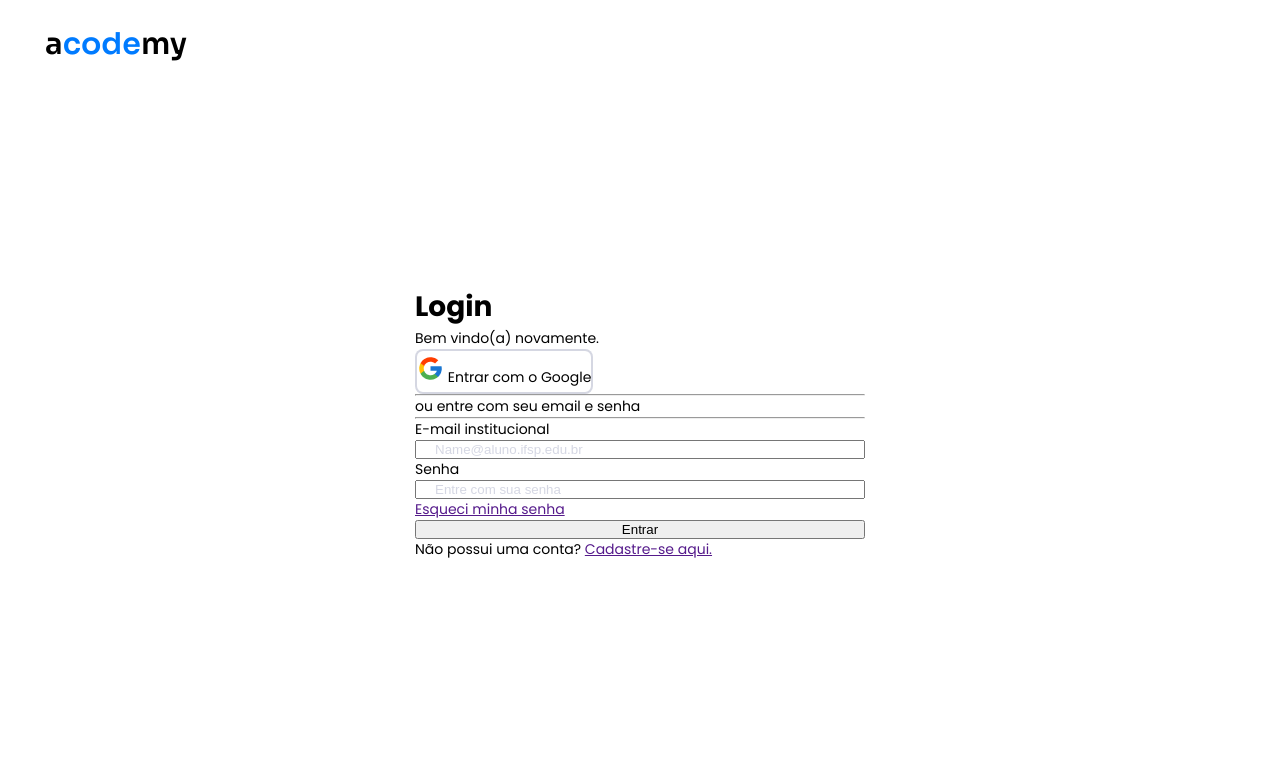
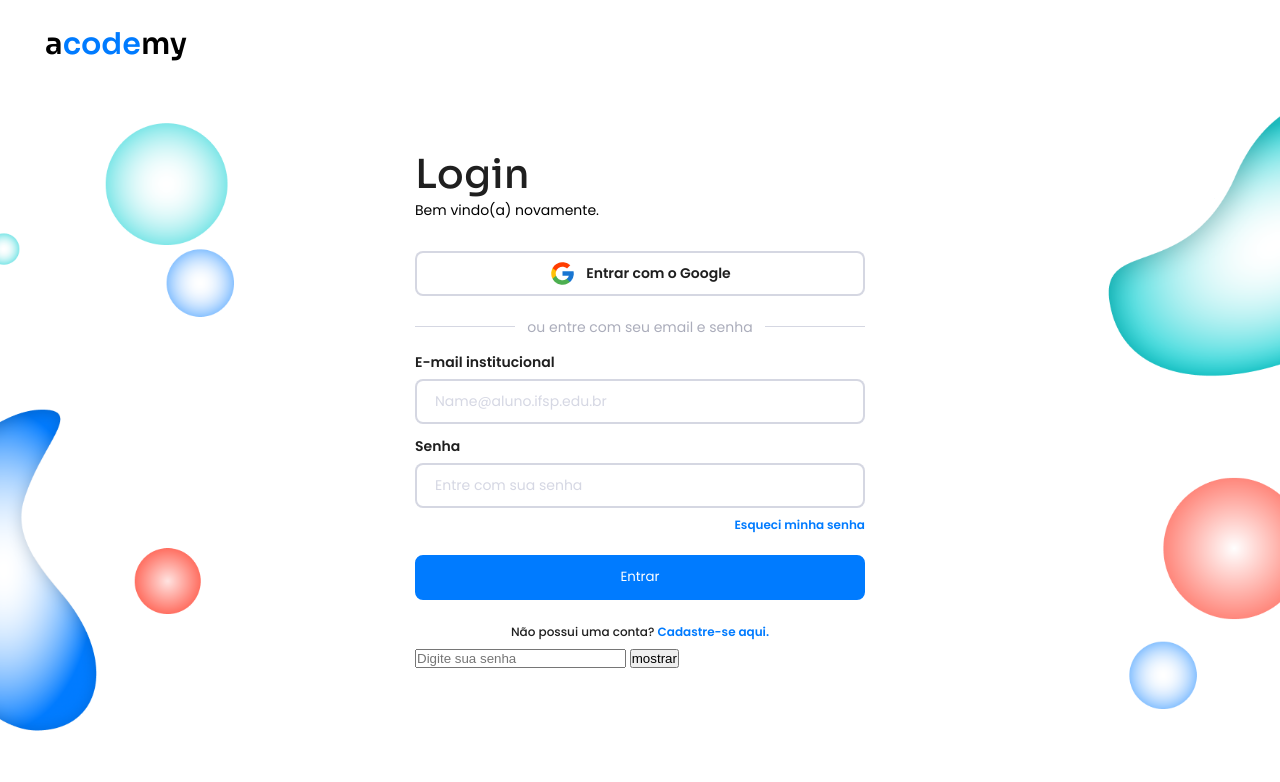
Before and after one commit to rochamanuela/acodemy-enade, a PHP site: page /html/login.html in a window 1280 px wide. Shown: the top 782 px of the page. Run offline with PHP 8.4, Linux system fonts and the light colour scheme.

Commit message:
20/11/2023 - 14:38

```diff
--- a/html/login.html
+++ b/html/login.html
@@ -1,11 +1,13 @@
 <!DOCTYPE html>
 <html lang="pt-br">
+
 <head>
     <meta charset="UTF-8">
     <meta name="viewport" content="width=device-width, initial-scale=1.0">
     <link rel="stylesheet" href="../styles/style_login.css">
     <title>Entre</title>
 </head>
+
 <body>
     <div class="logotipo">
         <p>a
@@ -22,7 +24,10 @@
                 Entrar com o Google
             </button>
 
-            <hr>ou entre com seu email e senha<hr>
+            <div class="container-line">
+                <div class="line"></div>
+                <div class="text-over-line">ou entre com seu email e senha</div>
+            </div>
 
             <form action="">
                 <label for="">E-mail institucional</label>
@@ -31,12 +36,35 @@
                 <label for="">Senha</label>
                 <input type="password" name="senha" class="custom-input" placeholder="Entre com sua senha">
 
-                <a href="">Esqueci minha senha</a>
+                <a href="" class="recover-password">Esqueci minha senha</a>
 
                 <input type="submit" value="Entrar">
-                <p>Não possui uma conta? <a href="">Cadastre-se aqui.</a></p>
+                <p class="link-register">Não possui uma conta? <a href="">Cadastre-se aqui.</a></p>
             </form>
+
+
+
+            <div class="password-container">
+                <input type="password" id="password" class="password-input" placeholder="Digite sua senha">
+                <button id="toggleBtn" onclick="togglePassword()">mostrar</button>
+            </div>
+
+            <script>
+                function togglePassword() {
+                    const passwordInput = document.getElementById('password');
+                    const toggleBtn = document.getElementById('toggleBtn');
+
+                    if (passwordInput.type === 'password') {
+                        passwordInput.type = 'text';
+                        toggleBtn.textContent = 'mostrar'; // Troca para olho aberto
+                    } else {
+                        passwordInput.type = 'password';
+                        toggleBtn.textContent = 'ocultar'; // Troca para olho fechado
+                    }
+                }
+            </script>
         </div>
     </main>
 </body>
+
 </html>
--- a/index.html
+++ b/index.html
@@ -198,9 +198,9 @@
                 </div>
                 <div class="member-social-media">
                     <p>Jennifer Costa</p>
-                    <a href="" class="link-social-media">
+                    <a href="https://github.com/j3nni3-c0sta" class="link-social-media">
                         <img src="images/icons/bi_github.png" alt="">
-                        rochamanuela
+                        j3nni3-c0sta
                     </a>
                     <a href="https://www.instagram.com/j3nni3_c0sta/" class="link-social-media">
                         <img src="images/icons/formkit_instagram.png" alt="">
--- a/styles/style_login.css
+++ b/styles/style_login.css
@@ -20,6 +20,11 @@ body {
     background-color: var(--white);
     font-family: 'Poppins', sans-serif;
     font-size: 14px;
+
+    background-image: url('../images/wallpapers/wallpaper_login.png');
+    background-size: cover;
+    background-repeat: no-repeat;
+    background-position: center;
 }
 
 .logotipo {
@@ -38,7 +43,8 @@ body {
     color: var(--blue);
 }
 
-main, form{
+main,
+form {
     display: flex;
     flex-direction: column;
 }
@@ -49,26 +55,175 @@ main {
     height: 90vh;
 }
 
+h1 {
+    color: #1F1F1F;
+    font-family: Sora;
+    font-size: 40px;
+    font-style: normal;
+    font-weight: 500;
+    line-height: 33px;
+    /* 82.5% */
+    margin-bottom: 9px;
+}
+
 .container-main {
     width: 450px;
 }
 
-.btn-google
+.btn-google {
+    display: flex;
+    align-items: center;
+    justify-content: center;
+    width: 100%;
+    gap: 10px;
+    height: 45px;
+    cursor: pointer;
+    margin-top: 30px;
+
+    color: #1F1F1F;
+    font-family: Poppins;
+    font-size: 14px;
+    font-style: normal;
+    font-weight: 600;
+    line-height: 33px;
+
+    transition: .5s;
+}
+
+.btn-google:hover {
+    border: 2px solid var(--black);
+    background-color: var(--black);
+    color: var(--white);
+}
+
 /* Estilos para o campo de entrada */
-.custom-input, .btn-google {
+.custom-input,
+.btn-google {
     border-radius: 8px;
     border: 2px solid rgba(201, 203, 218, 0.77);
     background-color: #FFF;
+    font-family: Poppins;
+    font-size: 14px;
+    transition: .5s;
+}
+
+.custom-input {
+    padding: 0 18px;
+    height: 41px;
+    outline: none;
+}
+
+.custom-input::placeholder {
+    color: rgba(201, 203, 218, 0.77);
+}
+
+.custom-input:focus {
+    border: 2px solid var(--blue);
+}
+
+input[type="submit"] {
+    border-radius: 8px;
+    border: 2px solid #007BFF;
+    background: #007BFF;
     height: 45px;
     font-family: Poppins;
+    color: var(--white);
+    cursor: pointer;
+}
+
+form a {
+    align-self: flex-end;
+}
+
+form .link-register {
+    margin: auto;
+    margin-top: 15px;
+
+    color: #1F1F1F;
+    font-family: Poppins;
+    font-size: 12px;
+    font-style: normal;
+    font-weight: 500;
+    line-height: 33px;
+}
+
+form .link-register a,
+.recover-password {
+    text-decoration: none;
+    color: #007BFF;
+    font-weight: 600;
+}
+
+.recover-password {
+    font-size: 12px;
+    line-height: 33px;
+    margin-bottom: 14px;
+}
+
+form label {
+    color: #1F1F1F;
+    font-family: Poppins;
     font-size: 14px;
-  }
+    font-style: normal;
+    font-weight: 600;
+    line-height: 33px;
+    margin-top: 6px;
+}
 
-  .custom-input {
-    padding: 0 18px;
-  }
+.container-line {
+    position: relative;
+    margin-top: 30px;
+    margin-bottom: 13px;
+}
 
-  /* Estilizando o placeholder */
-  .custom-input::placeholder {
-    color: rgba(201, 203, 218, 0.77); /* Cor do placeholder personalizada */
-  }
+.line {
+    width: 100%;
+    height: 1px;
+    background-color: rgba(201, 203, 218, 0.77);
+}
+
+.text-over-line {
+    position: absolute;
+    left: 50%;
+    transform: translate(-50%, -50%);
+    color: #ABADBB;
+    font-weight: 400;
+    background-color: #FFF;
+    width: 250px;
+    text-align: center;
+}
+
+@media screen and (max-width: 530px) {
+    .container-main {
+        width: 85%;
+    }
+
+    .logotipo {
+        margin-top: 0;
+        margin-left: 0;
+        position: absolute;
+        top: 25px;
+        left: 7.5%;
+    }
+}
+
+
+/* teste da senha */
+
+.password-container {
+    position: relative;
+    margin-bottom: 20px;
+}
+
+.password-input {
+    padding-right: 30px;
+    /* Espaço para o ícone */
+}
+
+.password-toggle {
+    position: absolute;
+    right: 8px;
+    top: 50%;
+    transform: translateY(-50%);
+    cursor: pointer;
+}
```
Also changed, not shown: images/wallpapers/wallpaper_login.png (added).
